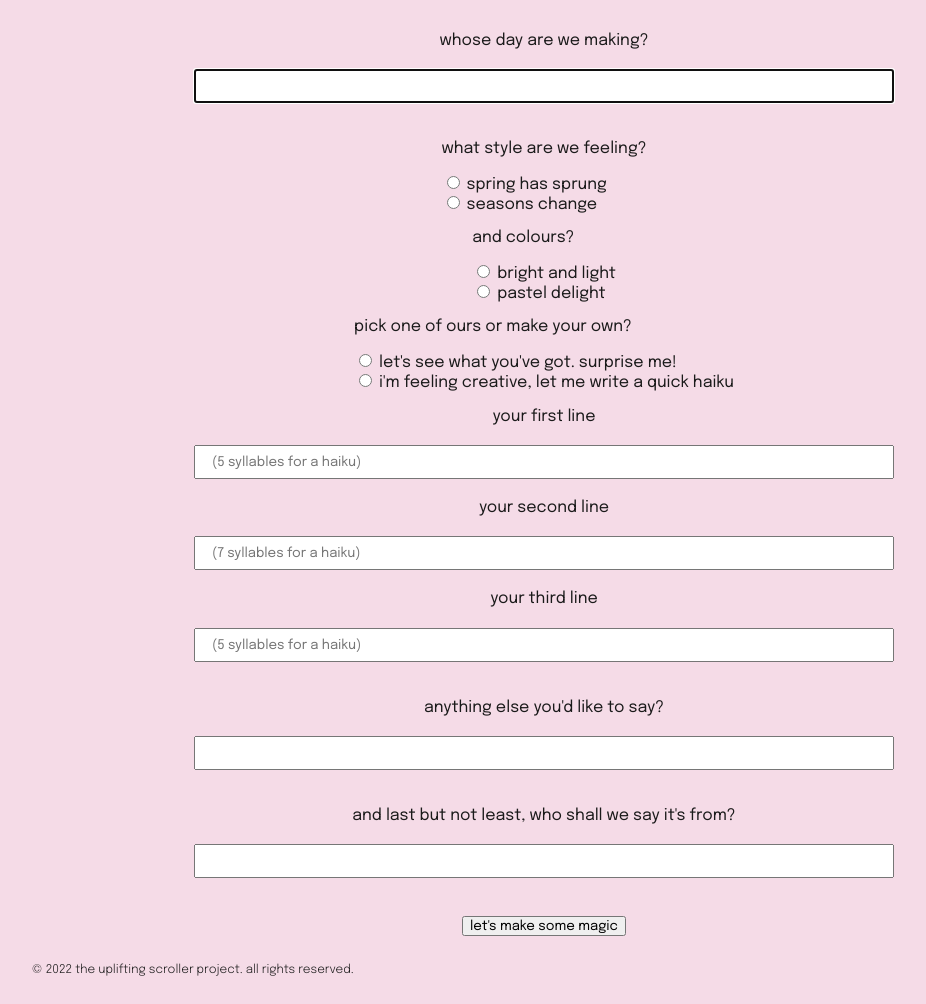
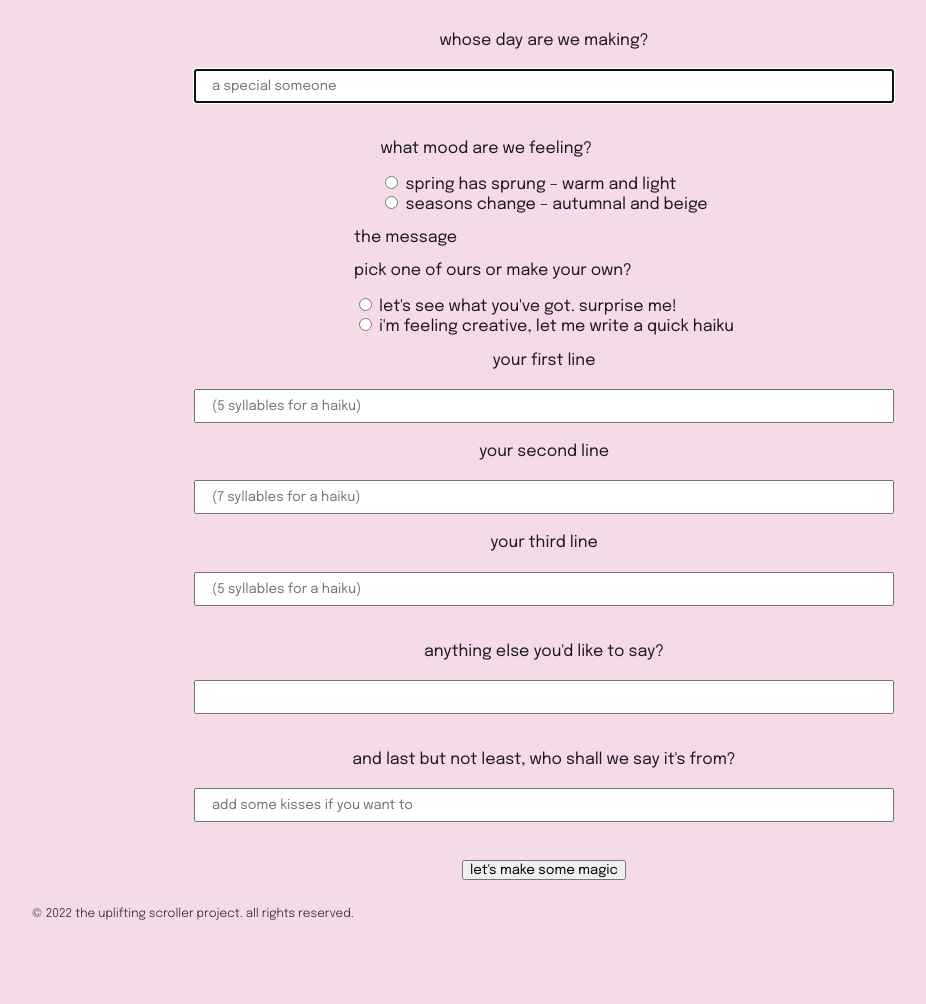
Before and after one commit to sanroe/have-a-nice-wee-day, a Flask app: page /create in a window 1280 px wide. Shown: the part 33-1037 px from the top of the page, without its empty margins (96-1022 px from the left). After the commit the page ends 953 px from the top, so only its background shows below. Run offline with Flask 2, Linux system fonts and the light colour scheme.

Commit message:
Update create scroller form

```diff
--- a/app/templates/scrollers/create.html
+++ b/app/templates/scrollers/create.html
@@ -11,23 +11,17 @@
         <form id="create-new">
             <div class="center">
                 <label for="to-recipient-name">whose day are we making?</label><br />
-                <input type="text" id="to-recipient-name" name="to-recipient-name" autofocus /><br>
+                <input type="text" id="to-recipient-name" name="to-recipient-name" placeholder="a special someone" autofocus /><br>
             </div>
             <div>
-                <p>what style are we feeling?</p>
+                <p>what mood are we feeling?</p>
                 <input type="radio" id="spring" name="scroller-style" value="spring" />
-                <label for="spring">spring has sprung</label><br />
+                <label for="spring">spring has sprung &ndash; warm and light</label><br />
                 <input type="radio" id="autumn" name="scroller-style" value="autumn" />
-                <label for="autumn">seasons change</label><br />
+                <label for="autumn">seasons change &ndash; autumnal and beige</label><br />
             </div>
             <div>
-                <p>and colours?</p>
-                <input type="radio" id="bright" name="scroller-colour" value="bright" />
-                <label for="spring">bright and light</label><br />
-                <input type="radio" id="pastel" name="scroller-colour" value="pastel" />
-                <label for="autumn">pastel delight</label><br />
-            </div>
-            <div>
+                <p>the message</p>
                 <p>pick one of ours or make your own?</p>
                 <input type="radio" id="pick-ours" name="default-message" value=True />
                 <label for="pick-ours">let's see what you've got. surprise me!</label><br />
@@ -35,12 +29,12 @@
                 <label for="make-your-own">i'm feeling creative, let me write a quick haiku</label><br /><br />
             </div>
             <div class="center">
-                <label for="line-1">your first line</label><br />
-                <input type="text" id="line-1" placeholder="(5 syllables for a haiku)" /><br />
-                <label for="line-1">your second line</label><br />
-                <input type="text" id="line-2" placeholder="(7 syllables for a haiku)" /><br />
-                <label for="line-1">your third line</label><br />
-                <input type="text" id="line-3" placeholder="(5 syllables for a haiku)" /><br /><br />
+                <label for="line-one">your first line</label><br />
+                <input type="text" id="line-one" placeholder="(5 syllables for a haiku)" /><br />
+                <label for="line-two">your second line</label><br />
+                <input type="text" id="line-two" placeholder="(7 syllables for a haiku)" /><br />
+                <label for="line-three">your third line</label><br />
+                <input type="text" id="line-three" placeholder="(5 syllables for a haiku)" /><br /><br />
             </div>
             <div class="center">
                 <label for="long-message">anything else you'd like to say?</label><br />
@@ -48,7 +42,7 @@
             </div>
             <div class="center">
                 <label for="from-sender-name">and last but not least, who shall we say it's from?</label><br />
-                <input type="text" id="from-sender-name" name="from-sender-name" /><br /><br />
+                <input type="text" id="from-sender-name" name="from-sender-name" placeholder="add some kisses if you want to" /><br /><br />
             </div>
             <input type="submit" value="let's make some magic" />
         </form>
```
